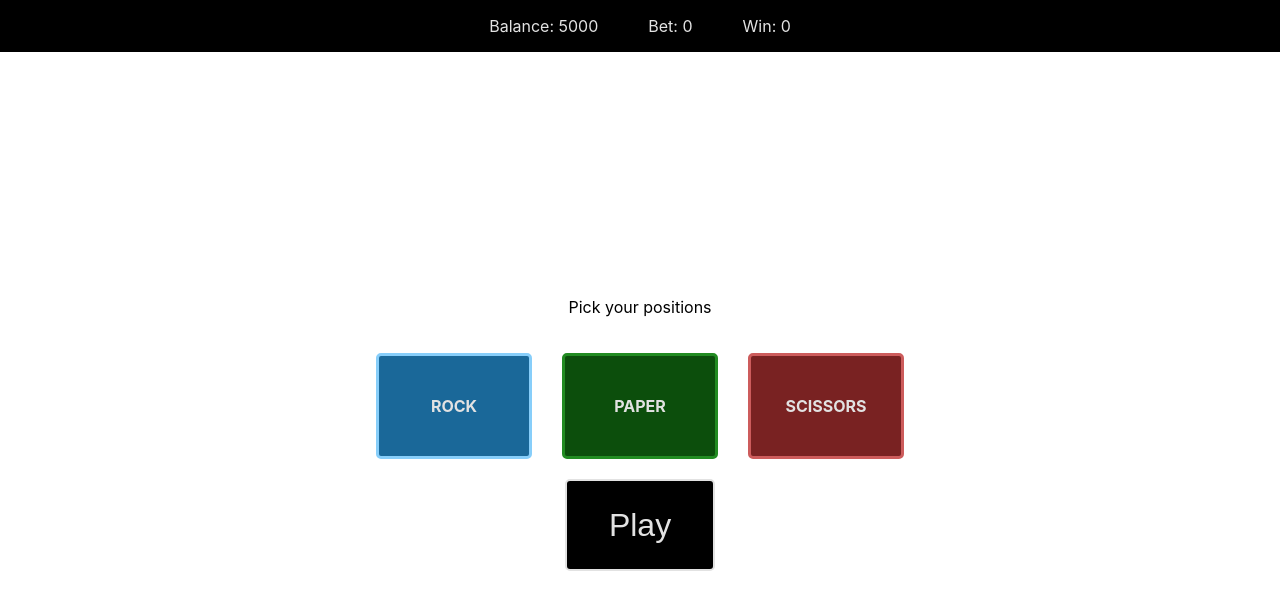
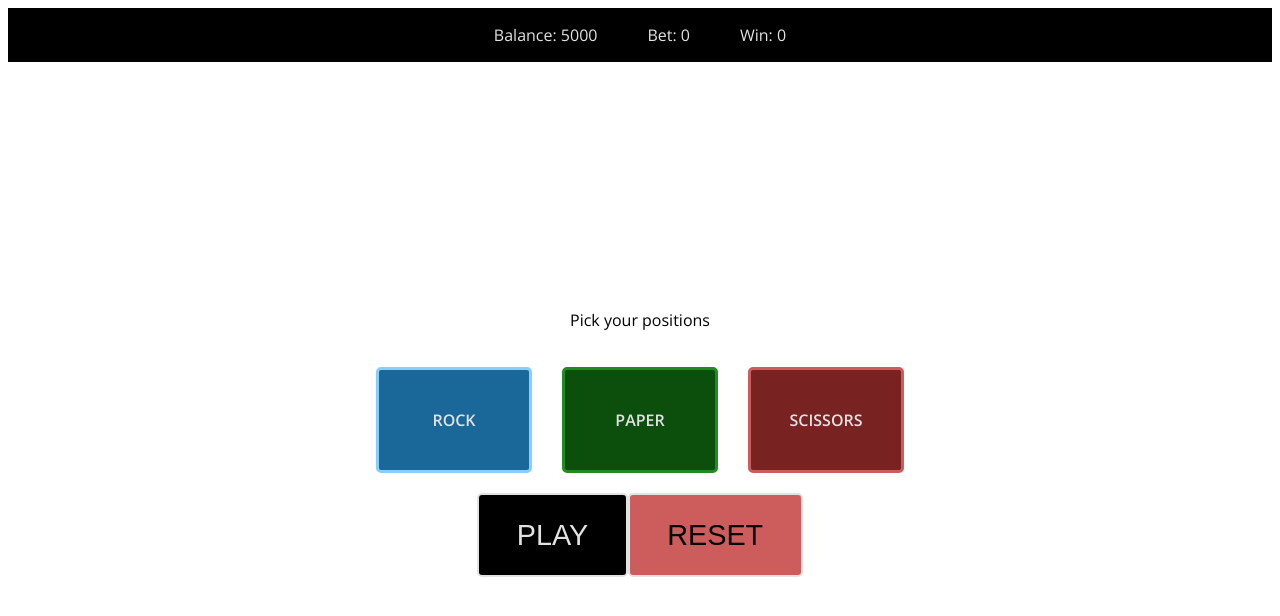
Before and after one commit to KiraBurova/rock-paper-scissors, a React (Vite) app: page / in a window 1280 px wide. Shown: the top 616 px of the page. Built offline with nearby package versions, Linux system fonts and the light colour scheme.

Commit message:
added reset button

```diff
--- a/index.html
+++ b/index.html
@@ -2,9 +2,12 @@
 <html lang="en">
   <head>
     <meta charset="UTF-8" />
-    <link rel="icon" type="image/svg+xml" href="/src/favicon.svg" />
+
     <meta name="viewport" content="width=device-width, initial-scale=1.0" />
-    <title>Vite App</title>
+    <link rel="preconnect" href="https://fonts.googleapis.com" />
+    <link rel="preconnect" href="https://fonts.gstatic.com" crossorigin />
+    <link href="https://fonts.googleapis.com/css2?family=Open+Sans:wght@400;600&display=swap" rel="stylesheet" />
+    <title>Rock Paper Scissors</title>
   </head>
   <body>
     <div id="root"></div>
--- a/src/App.tsx
+++ b/src/App.tsx
@@ -46,7 +46,7 @@ function App() {
       setWinnerChoice(notZeroBets);
       setLoading(false);
       setLost(false);
-      dispatch(resetBets());
+      handleResetGame();
     }, 1000);
   };
 
@@ -55,12 +55,17 @@ function App() {
       dispatch(decreaseBalance(totalValueOfBets));
       setLost(true);
       setLoading(false);
-      dispatch(resetBets());
+      handleResetGame();
     }, 1000);
   };
 
   const handleBalanceOverflow = () => {
     setBalanceOverflow(true);
+  };
+
+  const handleResetGame = () => {
+    dispatch(resetBets());
+    setBalanceOverflow(false);
   };
 
   return (
@@ -73,9 +78,14 @@ function App() {
             <Position key={position.id} position={position} totalValueOfBets={totalValueOfBets} onBalanceOverflow={handleBalanceOverflow} />
           ))}
         </div>
-        <button disabled={loading} className={styles.button} onClick={handleStartGame}>
-          Play
-        </button>
+        <div>
+          <button disabled={loading} className={styles.playButton} onClick={handleStartGame}>
+            Play
+          </button>
+          <button className={styles.resetButton} onClick={handleResetGame}>
+            Reset
+          </button>
+        </div>
       </div>
     </div>
   );
--- a/src/index.css
+++ b/src/index.css
@@ -20,12 +20,5 @@ body,
 }
 
 body {
-  margin: 0;
-  font-family: -apple-system, BlinkMacSystemFont, 'Segoe UI', 'Roboto', 'Oxygen', 'Ubuntu', 'Cantarell', 'Fira Sans', 'Droid Sans', 'Helvetica Neue', sans-serif;
-  -webkit-font-smoothing: antialiased;
-  -moz-osx-font-smoothing: grayscale;
+  font-family: 'Open Sans', sans-serif;
 }
-
-code {
-  font-family: source-code-pro, Menlo, Monaco, Consolas, 'Courier New', monospace;
-}
--- a/src/styles.module.scss
+++ b/src/styles.module.scss
@@ -24,9 +24,11 @@
   margin: 20px 0;
 }
 
-.button {
-  font-size: 2rem;
+.playButton,
+.resetButton {
+  font-size: 1.8rem;
   padding: 0.8em 1.3em;
+  text-transform: uppercase;
   background: var(--main-dark);
   color: var(--main-light);
   border: 2px solid var(--main-light);
@@ -48,3 +50,18 @@
     opacity: 0.5;
   }
 }
+
+.resetButton {
+  font-size: 1.8rem;
+  text-transform: uppercase;
+  background: var(--main-red);
+  color: var(--main-dark);
+  border-radius: var(--border-radius);
+  border: 2px solid var(--main-light);
+
+  &:hover {
+    background: var(--main-red);
+    color: var(--main-dark);
+    border-radius: var(--border-radius);
+  }
+}
```
